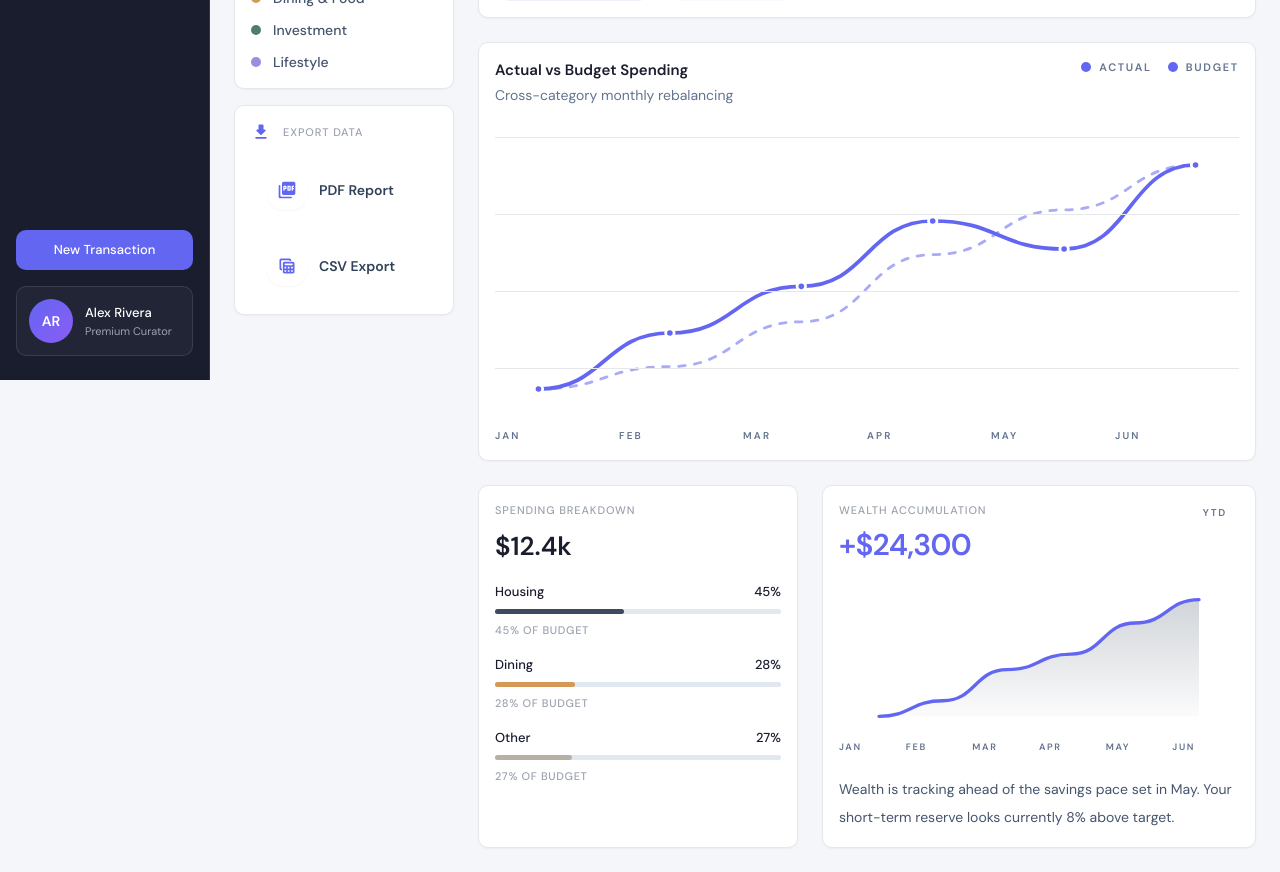
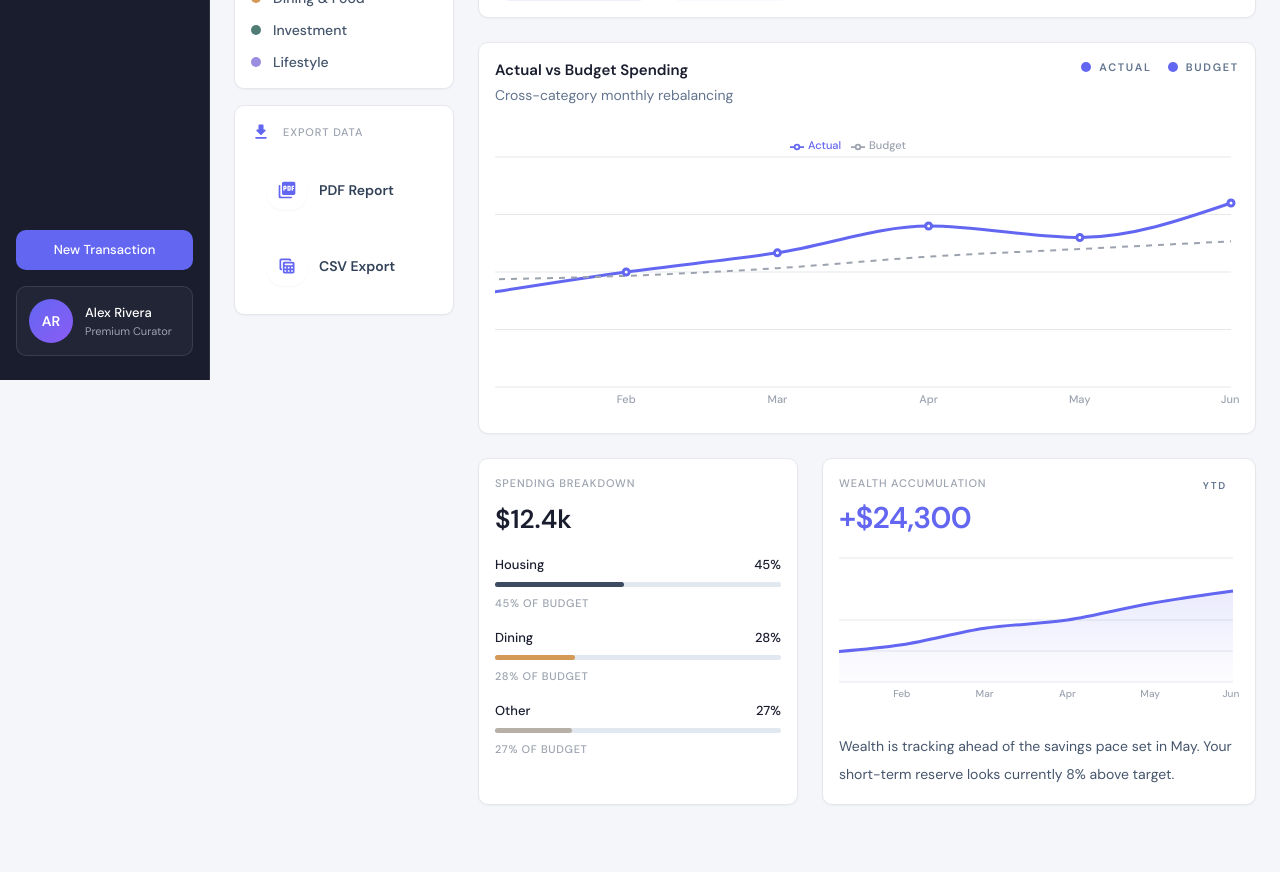
Before and after one commit to Chu29/fintrack-ai, a React (Vite) app in the folder client/: page /reports in a window 1280 px wide. Shown: the part 420-1292 px from the top of the page. After the commit the page ends 1249 px from the top, so only its background shows below. Built offline with nearby package versions, Linux system fonts and the light colour scheme.

Commit message:
feat: refactor SpendingChart, SpendingComparisonChart, and WealthAccumulationCard components to use recharts for improved visualization

```diff
--- a/client/src/pages/Dashboard/_components/SpendingChart.jsx
+++ b/client/src/pages/Dashboard/_components/SpendingChart.jsx
@@ -1,48 +1,15 @@
 import { cx, dashboardStyles as ui } from '../dashboardStyles'
-
-const CHART_WIDTH = 720
-const CHART_HEIGHT = 280
-const CHART_PADDING_X = 22
-const CHART_PADDING_Y = 28
-
-const getCoordinates = (series) => {
-  const maxValue = Math.max(...series.map((point) => point.value))
-  const minValue = Math.min(...series.map((point) => point.value))
-  const range = Math.max(maxValue - minValue, 1)
-  const usableWidth = CHART_WIDTH - CHART_PADDING_X * 2
-  const usableHeight = CHART_HEIGHT - CHART_PADDING_Y * 2
-
-  return series.map((point, index) => ({
-    ...point,
-    x: CHART_PADDING_X + (usableWidth / (series.length - 1)) * index,
-    y:
-      CHART_HEIGHT -
-      CHART_PADDING_Y -
-      ((point.value - minValue) / range) * usableHeight,
-  }))
-}
-
-const buildCurvePath = (points) => {
-  if (!points.length) {
-    return ''
-  }
-
-  return points.reduce((path, point, index, allPoints) => {
-    if (index === 0) {
-      return `M ${point.x} ${point.y}`
-    }
-
-    const previousPoint = allPoints[index - 1]
-    const controlPointX = (previousPoint.x + point.x) / 2
-
-    return `${path} C ${controlPointX} ${previousPoint.y}, ${controlPointX} ${point.y}, ${point.x} ${point.y}`
-  }, '')
-}
+import {
+  Area,
+  AreaChart,
+  CartesianGrid,
+  ResponsiveContainer,
+  Tooltip,
+  XAxis,
+  YAxis,
+} from 'recharts'
 
 const SpendingChart = ({ series }) => {
-  const coordinates = getCoordinates(series)
-  const path = buildCurvePath(coordinates)
-
   return (
     <section className={cx(ui.surface.elevated)}>
       <div className="flex flex-col gap-3 sm:flex-row sm:items-start sm:justify-between">
@@ -59,55 +26,42 @@ const SpendingChart = ({ series }) => {
         </div>
       </div>
 
-      <div className="relative mt-8">
-        <div className="pointer-events-none absolute inset-0 grid grid-rows-4">
-          {Array.from({ length: 4 }).map((_, index) => (
-            <div key={index} className="border-t border-dashboard-border" />
-          ))}
-        </div>
-
-        <svg viewBox={`0 0 ${CHART_WIDTH} ${CHART_HEIGHT}`} className="h-65 w-full">
+      <div className="mt-6 h-64">
+        <ResponsiveContainer width="100%" height="100%">
+          <AreaChart data={series} margin={{ top: 8, right: 8, left: -20, bottom: 0 }}>
             <defs>
-            <linearGradient id="dashboard-curve" x1="0" y1="0" x2="1" y2="0">
-              <stop offset="0%" stopColor="var(--color-dashboard-accent)" />
-              <stop offset="100%" stopColor="var(--color-dashboard-progress-end)" />
+              <linearGradient id="spending-area-fill" x1="0" y1="0" x2="0" y2="1">
+                <stop offset="0%" stopColor="var(--color-dashboard-accent)" stopOpacity={0.2} />
+                <stop offset="100%" stopColor="var(--color-dashboard-accent)" stopOpacity={0.03} />
               </linearGradient>
             </defs>
-
-          <path
-            d={path}
-            fill="none"
-            stroke="url(#dashboard-curve)"
-            strokeLinecap="round"
-            strokeWidth="12"
-            opacity="0.12"
+            <CartesianGrid stroke="var(--color-dashboard-border)" vertical={false} />
+            <XAxis
+              dataKey="month"
+              tickLine={false}
+              axisLine={false}
+              tick={{ fill: 'var(--color-dashboard-secondary)', fontSize: 11, fontWeight: 500 }}
             />
-          <path
-            d={path}
-            fill="none"
-            stroke="url(#dashboard-curve)"
-            strokeLinecap="round"
-            strokeWidth="4"
+            <YAxis hide />
+            <Tooltip
+              cursor={{ stroke: 'var(--color-dashboard-border)' }}
+              contentStyle={{
+                borderRadius: 10,
+                border: '1px solid var(--color-dashboard-border)',
+                fontSize: '12px',
+              }}
             />
-
-          {coordinates.map((point) => (
-            <g key={point.month}>
-              <circle cx={point.x} cy={point.y} r="6" fill="white" />
-              <circle
-                cx={point.x}
-                cy={point.y}
-                r="3"
-                fill="var(--color-dashboard-accent)"
+            <Area
+              type="monotone"
+              dataKey="value"
+              stroke="var(--color-dashboard-accent)"
+              strokeWidth={3}
+              fill="url(#spending-area-fill)"
+              dot={{ r: 3, fill: 'var(--color-dashboard-accent)' }}
+              activeDot={{ r: 5 }}
             />
-            </g>
-          ))}
-        </svg>
-
-        <div className="mt-3 grid grid-cols-6 text-[0.62rem] font-bold uppercase tracking-[0.2em] text-slate-500">
-          {series.map((point) => (
-            <span key={point.month}>{point.month}</span>
-          ))}
-        </div>
+          </AreaChart>
+        </ResponsiveContainer>
       </div>
     </section>
   )
--- a/client/src/pages/Reports/_components/SpendingComparisonChart.jsx
+++ b/client/src/pages/Reports/_components/SpendingComparisonChart.jsx
@@ -1,43 +1,21 @@
 import { cx, appStyles as ui } from '../../_components/appStyles'
-
-const CHART_WIDTH = 760
-const CHART_HEIGHT = 300
-const CHART_PADDING_X = 28
-const CHART_PADDING_Y = 30
-
-const getCoordinates = (series) => {
-  const maxValue = Math.max(...series)
-  const minValue = Math.min(...series)
-  const range = Math.max(maxValue - minValue, 1)
-  const usableWidth = CHART_WIDTH - CHART_PADDING_X * 2
-  const usableHeight = CHART_HEIGHT - CHART_PADDING_Y * 2
-
-  return series.map((value, index, all) => ({
-    x: CHART_PADDING_X + (usableWidth / (all.length - 1)) * index,
-    y:
-      CHART_HEIGHT -
-      CHART_PADDING_Y -
-      ((value - minValue) / range) * usableHeight,
-  }))
-}
-
-const buildCurvePath = (points) =>
-  points.reduce((path, point, index, allPoints) => {
-    if (index === 0) {
-      return `M ${point.x} ${point.y}`
-    }
-
-    const previousPoint = allPoints[index - 1]
-    const controlPointX = (previousPoint.x + point.x) / 2
-
-    return `${path} C ${controlPointX} ${previousPoint.y}, ${controlPointX} ${point.y}, ${point.x} ${point.y}`
-  }, '')
+import {
+  CartesianGrid,
+  Legend,
+  Line,
+  LineChart,
+  ResponsiveContainer,
+  Tooltip,
+  XAxis,
+  YAxis,
+} from 'recharts'
 
 const SpendingComparisonChart = ({ months, actual, budget }) => {
-  const actualPoints = getCoordinates(actual)
-  const budgetPoints = getCoordinates(budget)
-  const actualPath = buildCurvePath(actualPoints)
-  const budgetPath = buildCurvePath(budgetPoints)
+  const chartData = months.map((month, index) => ({
+    month,
+    actual: actual[index],
+    budget: budget[index],
+  }))
 
   return (
     <section className={cx(ui.surface.elevated)}>
@@ -61,49 +39,50 @@ const SpendingComparisonChart = ({ months, actual, budget }) => {
         </div>
       </div>
 
-      <div className="relative mt-8">
-        <div className="pointer-events-none absolute inset-0 grid grid-rows-4">
-          {Array.from({ length: 4 }).map((_, index) => (
-            <div key={index} className="border-t border-dashboard-border" />
-          ))}
-        </div>
-
-        <svg viewBox={`0 0 ${CHART_WIDTH} ${CHART_HEIGHT}`} className="h-70 w-full">
-          <path
-            d={budgetPath}
-            fill="none"
-            stroke="var(--color-dashboard-amber-text)"
-            strokeLinecap="round"
-            strokeWidth="3"
-            opacity="0.55"
-            strokeDasharray="7 10"
-          />
-          <path
-            d={actualPath}
-            fill="none"
-            stroke="var(--color-dashboard-accent)"
-            strokeLinecap="round"
-            strokeWidth="4"
-          />
-
-          {actualPoints.map((point, index) => (
-            <g key={months[index]}>
-              <circle cx={point.x} cy={point.y} r="6" fill="white" />
-              <circle
-                cx={point.x}
-                cy={point.y}
-                r="3"
-                fill="var(--color-dashboard-accent)"
-              />
-            </g>
-          ))}
-        </svg>
-
-        <div className="mt-3 grid grid-cols-6 text-[0.62rem] font-bold uppercase tracking-[0.22em] text-slate-500">
-          {months.map((month) => (
-            <span key={month}>{month}</span>
-          ))}
-        </div>
+      <div className="mt-6 h-72">
+        <ResponsiveContainer width="100%" height="100%">
+          <LineChart data={chartData} margin={{ top: 8, right: 8, left: -20, bottom: 0 }}>
+            <CartesianGrid stroke="var(--color-dashboard-border)" vertical={false} />
+            <XAxis
+              dataKey="month"
+              tickLine={false}
+              axisLine={false}
+              tick={{ fill: 'var(--color-dashboard-secondary)', fontSize: 11, fontWeight: 500 }}
+            />
+            <YAxis hide />
+            <Tooltip
+              cursor={{ stroke: 'var(--color-dashboard-border)' }}
+              contentStyle={{
+                borderRadius: 10,
+                border: '1px solid var(--color-dashboard-border)',
+                fontSize: '12px',
+              }}
+            />
+            <Legend
+              verticalAlign="top"
+              height={20}
+              wrapperStyle={{ fontSize: '11px', fontWeight: 500, color: 'var(--color-dashboard-secondary)' }}
+            />
+            <Line
+              type="monotone"
+              dataKey="actual"
+              name="Actual"
+              stroke="var(--color-dashboard-accent)"
+              strokeWidth={3}
+              dot={{ r: 3 }}
+              activeDot={{ r: 5 }}
+            />
+            <Line
+              type="monotone"
+              dataKey="budget"
+              name="Budget"
+              stroke="var(--color-dashboard-secondary)"
+              strokeDasharray="6 6"
+              strokeWidth={2}
+              dot={false}
+            />
+          </LineChart>
+        </ResponsiveContainer>
       </div>
     </section>
   )
--- a/client/src/pages/Reports/_components/WealthAccumulationCard.jsx
+++ b/client/src/pages/Reports/_components/WealthAccumulationCard.jsx
@@ -1,42 +1,19 @@
 import { cx, appStyles as ui } from '../../_components/appStyles'
-
-const CHART_WIDTH = 420
-const CHART_HEIGHT = 180
-const CHART_PADDING_X = 18
-const CHART_PADDING_Y = 20
-
-const getCoordinates = (series) => {
-  const maxValue = Math.max(...series)
-  const minValue = Math.min(...series)
-  const range = Math.max(maxValue - minValue, 1)
-  const usableWidth = CHART_WIDTH - CHART_PADDING_X * 2
-  const usableHeight = CHART_HEIGHT - CHART_PADDING_Y * 2
-
-  return series.map((value, index, all) => ({
-    x: CHART_PADDING_X + (usableWidth / (all.length - 1)) * index,
-    y:
-      CHART_HEIGHT -
-      CHART_PADDING_Y -
-      ((value - minValue) / range) * usableHeight,
-  }))
-}
-
-const buildCurvePath = (points) =>
-  points.reduce((path, point, index, allPoints) => {
-    if (index === 0) {
-      return `M ${point.x} ${point.y}`
-    }
-
-    const previousPoint = allPoints[index - 1]
-    const controlPointX = (previousPoint.x + point.x) / 2
-
-    return `${path} C ${controlPointX} ${previousPoint.y}, ${controlPointX} ${point.y}, ${point.x} ${point.y}`
-  }, '')
+import {
+  Area,
+  AreaChart,
+  CartesianGrid,
+  ResponsiveContainer,
+  Tooltip,
+  XAxis,
+  YAxis,
+} from 'recharts'
 
 const WealthAccumulationCard = ({ amount, detail, months, values }) => {
-  const points = getCoordinates(values)
-  const path = buildCurvePath(points)
-  const areaPath = `${path} L ${points.at(-1).x} ${CHART_HEIGHT - CHART_PADDING_Y} L ${points[0].x} ${CHART_HEIGHT - CHART_PADDING_Y} Z`
+  const chartData = months.map((month, index) => ({
+    month,
+    value: values[index],
+  }))
 
   return (
     <section className={cx(ui.surface.card)}>
@@ -52,30 +29,42 @@ const WealthAccumulationCard = ({ amount, detail, months, values }) => {
         </span>
       </div>
 
-      <div className="mt-5">
-        <svg viewBox={`0 0 ${CHART_WIDTH} ${CHART_HEIGHT}`} className="h-37.5 w-full">
+      <div className="mt-4 h-40">
+        <ResponsiveContainer width="100%" height="100%">
+          <AreaChart data={chartData} margin={{ top: 6, right: 6, left: -20, bottom: 0 }}>
             <defs>
               <linearGradient id="wealth-fill" x1="0" y1="0" x2="0" y2="1">
-              <stop offset="0%" stopColor="rgba(61,75,96,0.24)" />
-              <stop offset="100%" stopColor="rgba(61,75,96,0.02)" />
+                <stop offset="0%" stopColor="var(--color-dashboard-accent)" stopOpacity={0.22} />
+                <stop offset="100%" stopColor="var(--color-dashboard-accent)" stopOpacity={0.02} />
               </linearGradient>
             </defs>
-
-          <path d={areaPath} fill="url(#wealth-fill)" />
-          <path
-            d={path}
-            fill="none"
+            <CartesianGrid stroke="var(--color-dashboard-border)" vertical={false} />
+            <XAxis
+              dataKey="month"
+              tickLine={false}
+              axisLine={false}
+              tick={{ fill: 'var(--color-dashboard-secondary)', fontSize: 10, fontWeight: 500 }}
+            />
+            <YAxis hide />
+            <Tooltip
+              cursor={{ stroke: 'var(--color-dashboard-border)' }}
+              contentStyle={{
+                borderRadius: 10,
+                border: '1px solid var(--color-dashboard-border)',
+                fontSize: '12px',
+              }}
+            />
+            <Area
+              type="monotone"
+              dataKey="value"
               stroke="var(--color-dashboard-accent)"
-            strokeWidth="4"
-            strokeLinecap="round"
+              strokeWidth={3}
+              fill="url(#wealth-fill)"
+              dot={false}
+              activeDot={{ r: 4 }}
             />
-        </svg>
-
-        <div className="mt-2 grid grid-cols-6 text-[0.58rem] font-bold uppercase tracking-[0.18em] text-slate-500">
-          {months.map((month) => (
-            <span key={month}>{month}</span>
-          ))}
-        </div>
+          </AreaChart>
+        </ResponsiveContainer>
       </div>
 
       <p className="mt-5 text-sm leading-7 text-slate-600">{detail}</p>
```
Lines whose indentation alone changed are shown as unchanged.
